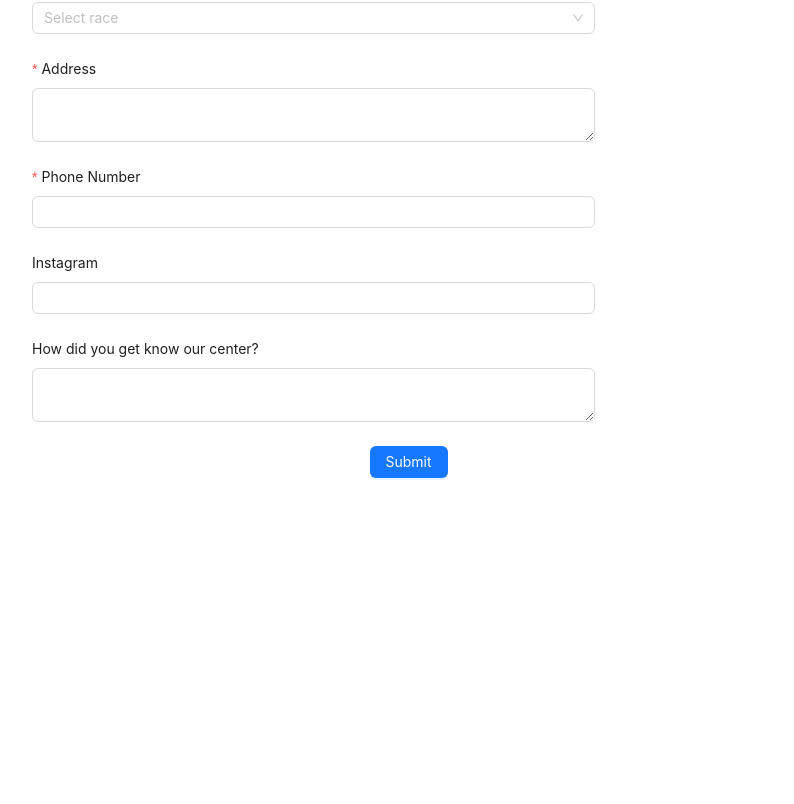
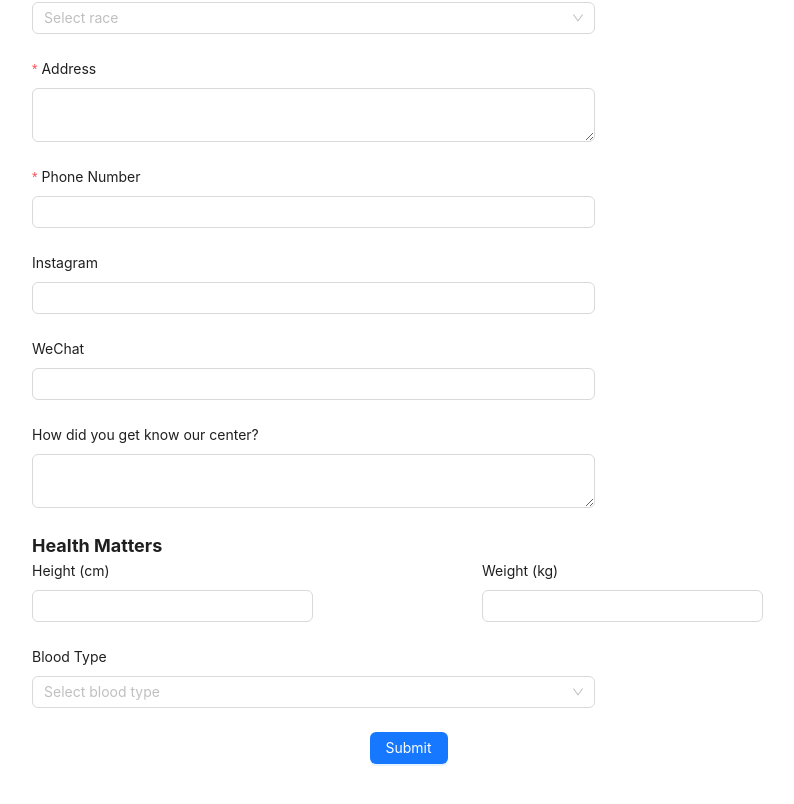
Before and after one commit to Winch3ster/YSL_frontend, a React (Vite) app: page /addCustomer in a window 1280 px wide. Shown: the part 563-1367 px from the top of the page, without its empty margins (8-802 px from the left). Before the commit the page ends 1105 px from the top, so only its background shows below. Built offline with nearby package versions, Linux system fonts and the light colour scheme.

Commit message:
[Enhancement] Added option to add customer wechat, height, weight, and blood type

```diff
--- a/src/pages/add_customer.jsx
+++ b/src/pages/add_customer.jsx
@@ -26,6 +26,10 @@ const AddCustomerDetailsPage = () => {
                     "instagram": values.instagram ?? "",
                     "oldCustomerId": values.oldCustomerId ?? "",
                     "race": values.race ?? "",
+                    "wechat": values.wechat ?? "",
+                    "height": values.height ?? "",
+                    "weight": values.weight ?? "",
+                    "bloodType": values.bloodType ?? "",
                 }), // POST body
             });
             if (!response.ok) {
@@ -163,6 +167,13 @@ const AddCustomerDetailsPage = () => {
                 <Input></Input>
             </Form.Item>
 
+            <Form.Item
+                label="WeChat"
+                name="wechat"
+            >
+                <Input></Input>
+            </Form.Item>
+
 
             <Form.Item
                 label="How did you get know our center?"
@@ -171,6 +182,31 @@ const AddCustomerDetailsPage = () => {
                 <TextArea></TextArea>
             </Form.Item>
 
+            <div>
+                <p className='font-bold text-lg'>Health Matters</p>
+                <div className='flex w-full '>
+                    <Form.Item label="Height (cm)" name="height" style={{width: '50%'}}>
+                        <Input></Input>
+                    </Form.Item>
+                    <Form.Item label="Weight (kg)" name="weight" style={{width: '50%'}}>
+                        <Input></Input>
+                    </Form.Item>
+
+                </div>
+                <Form.Item label="Blood Type" name="bloodType">
+                    <Select placeholder="Select blood type">
+                        <Option value="A+">A+</Option>
+                        <Option value="A-">A-</Option>
+                        <Option value="B+">B+</Option>
+                        <Option value="B-">B-</Option>
+                        <Option value="O+">O+</Option>
+                        <Option value="O-">O-</Option>
+                        <Option value="AB+">AB+</Option>
+                        <Option value="AB-">AB-</Option>
+                    </Select>
+                </Form.Item>
+            </div>
+
             <Form.Item
                 label={null}
             >
@@ -178,6 +214,8 @@ const AddCustomerDetailsPage = () => {
                     Submit
                 </Button>
             </Form.Item>
+
+
         </Form>
     </div>
     )
--- a/src/pages/edit_customer_details.jsx
+++ b/src/pages/edit_customer_details.jsx
@@ -46,6 +46,10 @@ const EditCustomerDetailsPage = () => {
                     "instagram": values.instagram,
                     "oldCustomerId": values.oldCustomerId,
                     "race": values.race,
+                    "wechat": values.wechat,
+                    "height": values.height,
+                    "weight": values.weight,
+                    "bloodType": values.bloodType,
                 }), // POST body
             });
             if (!response.ok) {
@@ -108,6 +112,10 @@ const EditCustomerDetailsPage = () => {
                         "instagram":customerData.instagram,
                         "centerDiscovery":customerData.howDidYouFindUs,
                         "race":customerData.race,
+                        "wechat": customerData.wechat,
+                        "height": customerData.height,
+                        "weight": customerData.weight,
+                        "bloodType": customerData.bloodType,
                     }}
                 >
                     <Form.Item
@@ -220,6 +228,31 @@ const EditCustomerDetailsPage = () => {
                         <TextArea></TextArea>
                     </Form.Item>
 
+
+                     <div>
+                <p className='font-bold text-lg'>Health Matters</p>
+                <div className='flex w-full '>
+                    <Form.Item label="Height (cm)" name="height" style={{width: '50%'}}>
+                        <Input></Input>
+                    </Form.Item>
+                    <Form.Item label="Weight (kg)" name="weight" style={{width: '50%'}}>
+                        <Input></Input>
+                    </Form.Item>
+
+                    </div>
+                        <Form.Item label="Blood Type" name="bloodType">
+                            <Select placeholder="Select blood type">
+                                <Option value="A+">A+</Option>
+                                <Option value="A-">A-</Option>
+                                <Option value="B+">B+</Option>
+                                <Option value="B-">B-</Option>
+                                <Option value="O+">O+</Option>
+                                <Option value="O-">O-</Option>
+                                <Option value="AB+">AB+</Option>
+                                <Option value="AB-">AB-</Option>
+                            </Select>
+                        </Form.Item>
+                    </div>
                     <Form.Item
                         label={null}
                     >
```
